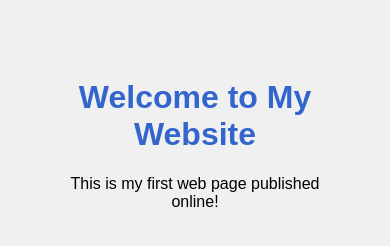
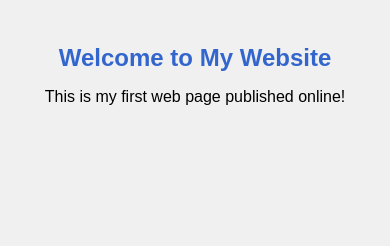
Before and after one commit to Vic-page/Simple-web, a plain HTML site: page index.html in a window 390 px wide. Drawn offline with Linux system fonts and the light colour scheme.

Commit message:
Update index.html

```diff
--- a/index.html
+++ b/index.html
@@ -2,6 +2,7 @@
 <html>
 <head>
   <meta charset="UTF-8">
+  <meta name="viewport" content="width=device-width, initial-scale=1.0">
   <title>My First Website</title>
    <style>
    body {
@@ -13,7 +14,19 @@
 
 h1 {
   color: #3366cc;
+  font-size: 36px;
 }
+
+/* Mobile screen styles */
+@media (max-width: 600px) {
+  body {
+    padding: 20px;
+  }
+
+  h1 {
+    font-size: 24px;
+  }
+     }
 </style>
 </head>
 <body>
```
